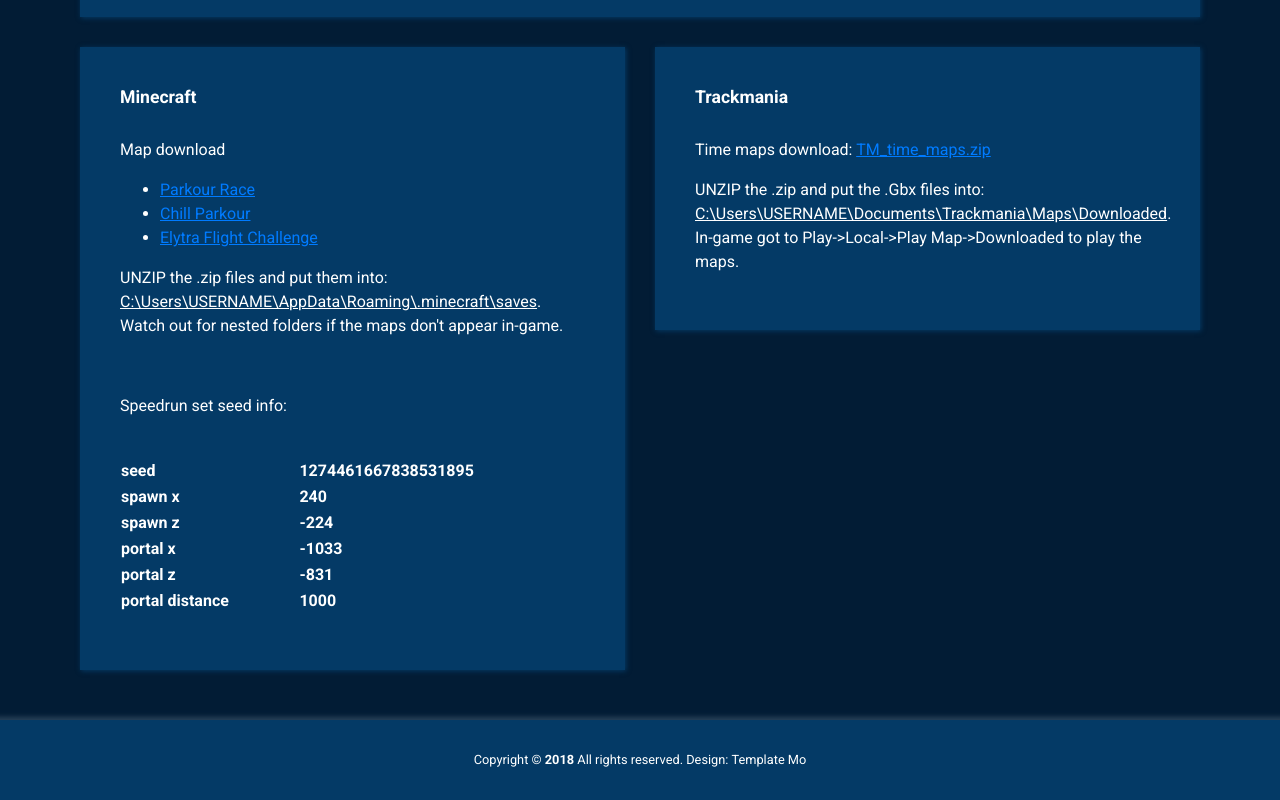
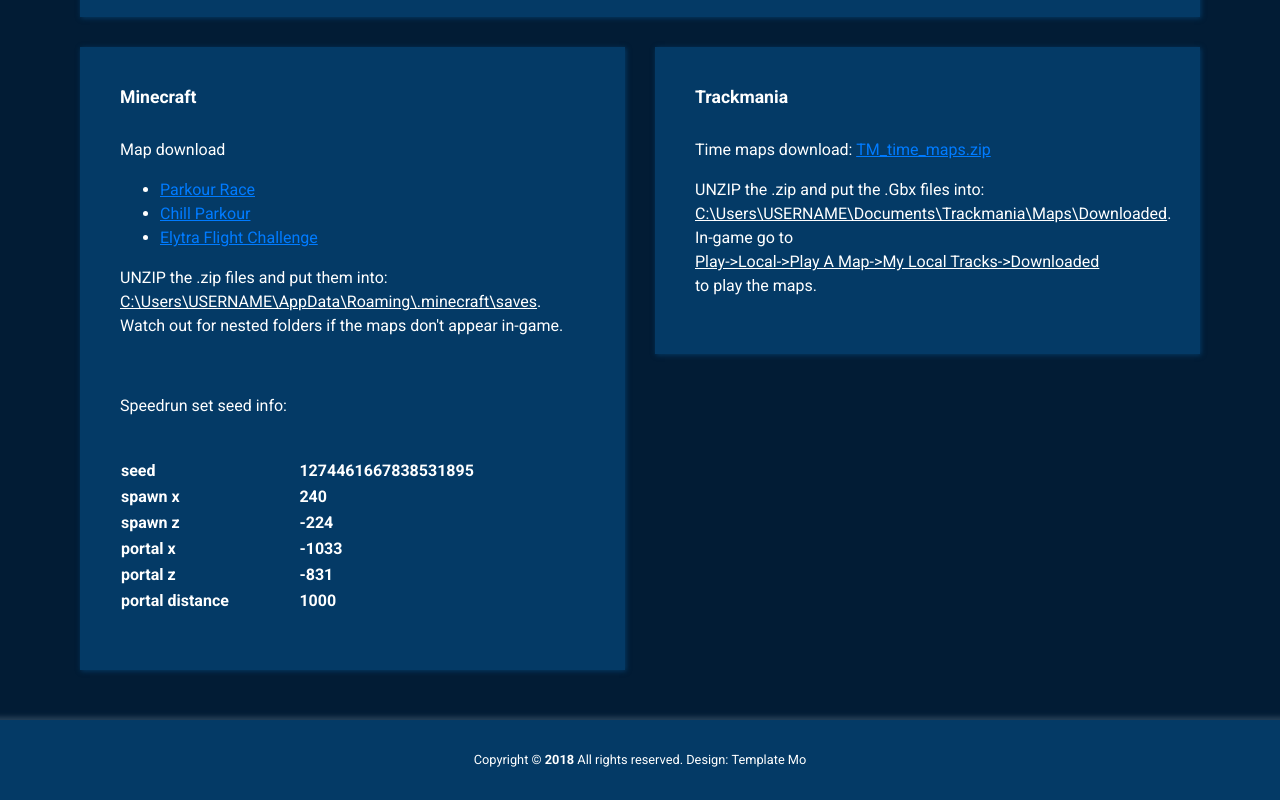
Before and after one commit to LeandroTreu/fahil_turnier2, a plain HTML site: page resources.html in a window 1280 px wide. Shown: the part 927-1727 px from the top of the page. Drawn offline with Linux system fonts and the light colour scheme.

Commit message:
trackmania folder correction

```diff
--- a/resources.html
+++ b/resources.html
@@ -225,7 +225,9 @@
 
                         <p>UNZIP the .zip and put the .Gbx  files into:
                             <ins>C:\Users\USERNAME\Documents\Trackmania\Maps\Downloaded</ins>.
-                            In-game got to Play->Local->Play Map->Downloaded to play the maps.
+                            In-game go to<br>
+                            <ins>Play->Local->Play A Map->My Local Tracks->Downloaded</ins><br>
+                            to play the maps.
                         </p>
 
 
```
